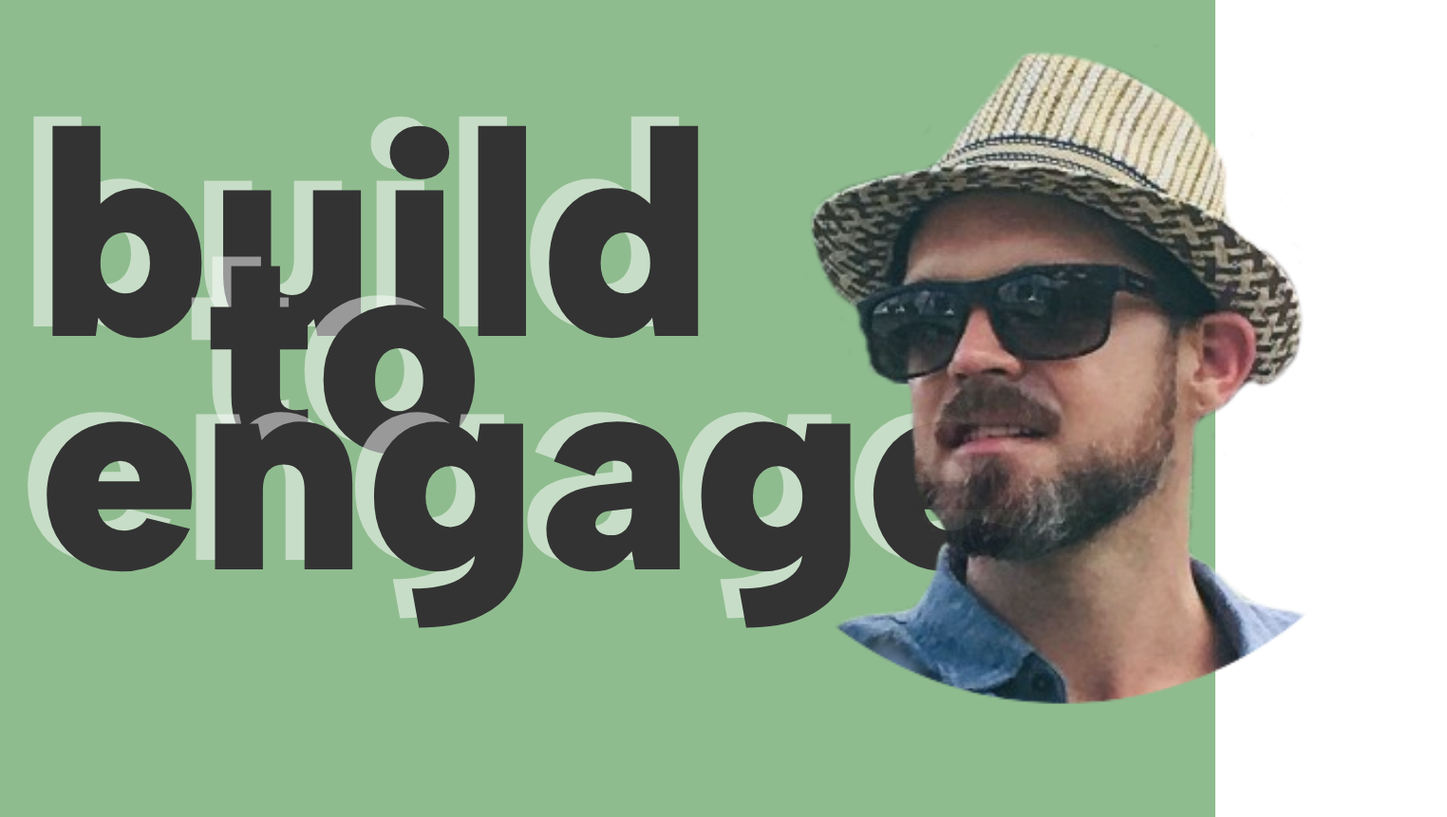
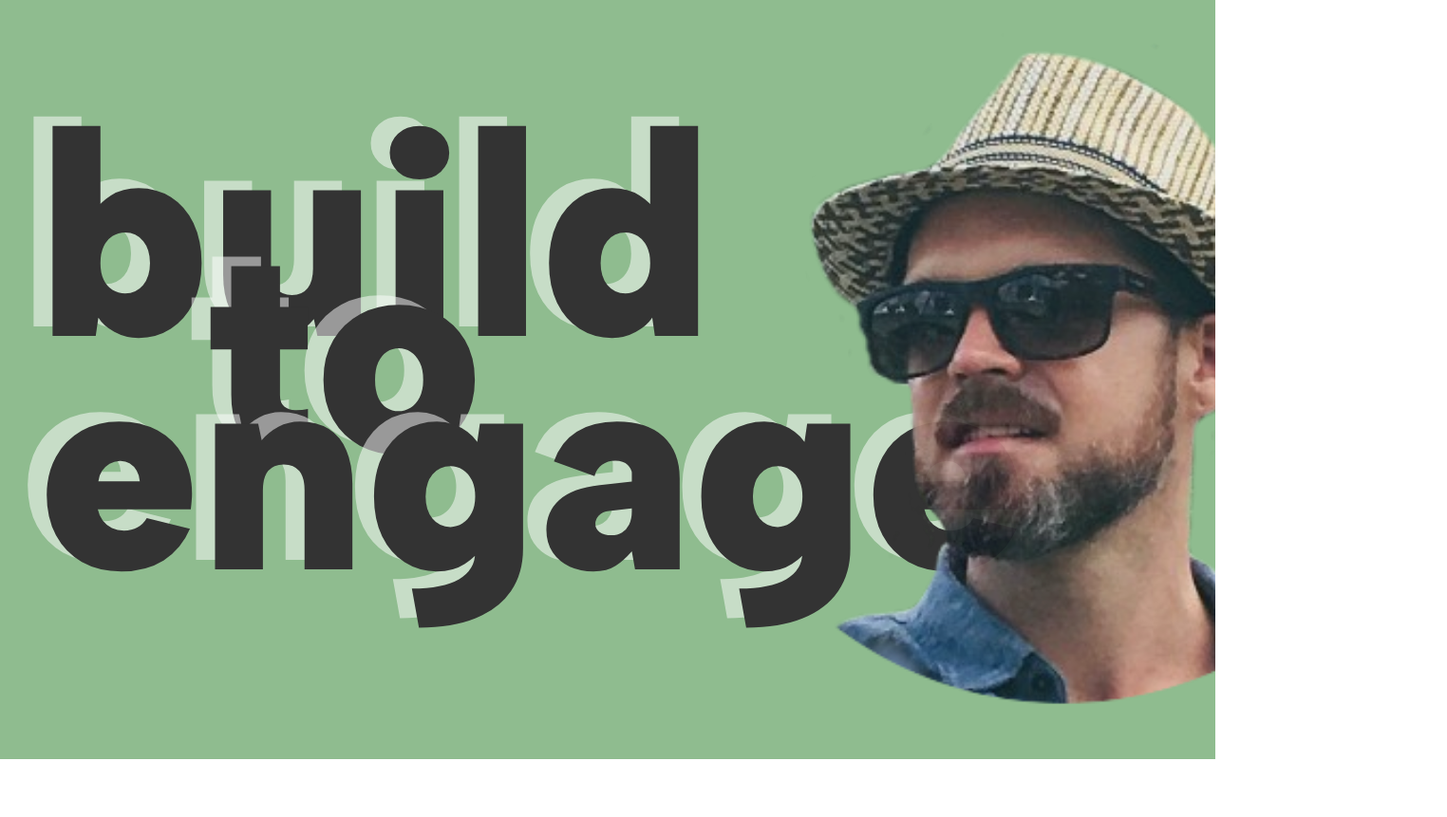
Before and after one commit to michaeladrianlucas/michaeladrianlucas.github.io, a plain HTML site: page index.html in a window 1280 px wide. Shown: the whole page at 95% size, 1524 px wide, since content can reach past the window. After the commit the page ends 800 px from the top, so only its background shows below. Drawn offline with Linux system fonts and the light colour scheme.

Commit message:
Update index.html

```diff
--- a/index.html
+++ b/index.html
@@ -36,6 +36,9 @@
 
           .bg {
                 background-color: darkseagreen;
+                height: 100vh;
+                width:100vw;
+              overflow: hidden;
 
           }
 
```
